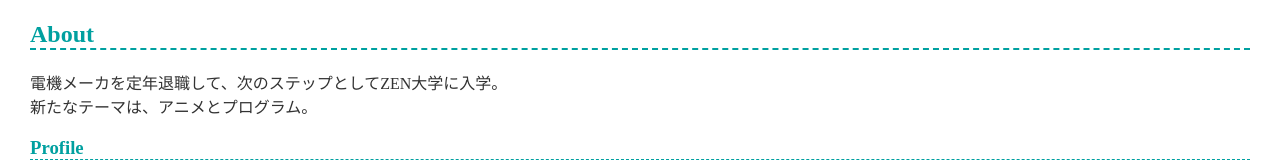
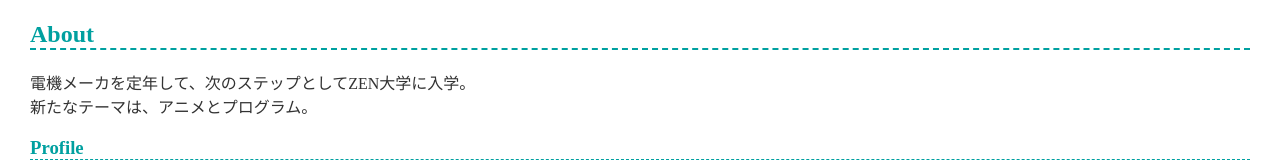
Before and after one commit to kawasakiwork/kawasakiwork.github.io, a plain HTML site: page index.html in a window 1280 px wide. Shown: the part 390-558 px from the top of the page. Drawn offline with Linux system fonts and the light colour scheme.

Commit message:
Update index.html

```diff
--- a/index.html
+++ b/index.html
@@ -12,7 +12,7 @@
 
     <h2>About</h2>
     <p>
-      電機メーカを定年退職して、次のステップとしてZEN大学に入学。<br>
+      電機メーカを定年して、次のステップとしてZEN大学に入学。<br>
       新たなテーマは、アニメとプログラム。
     </p>
 
```
